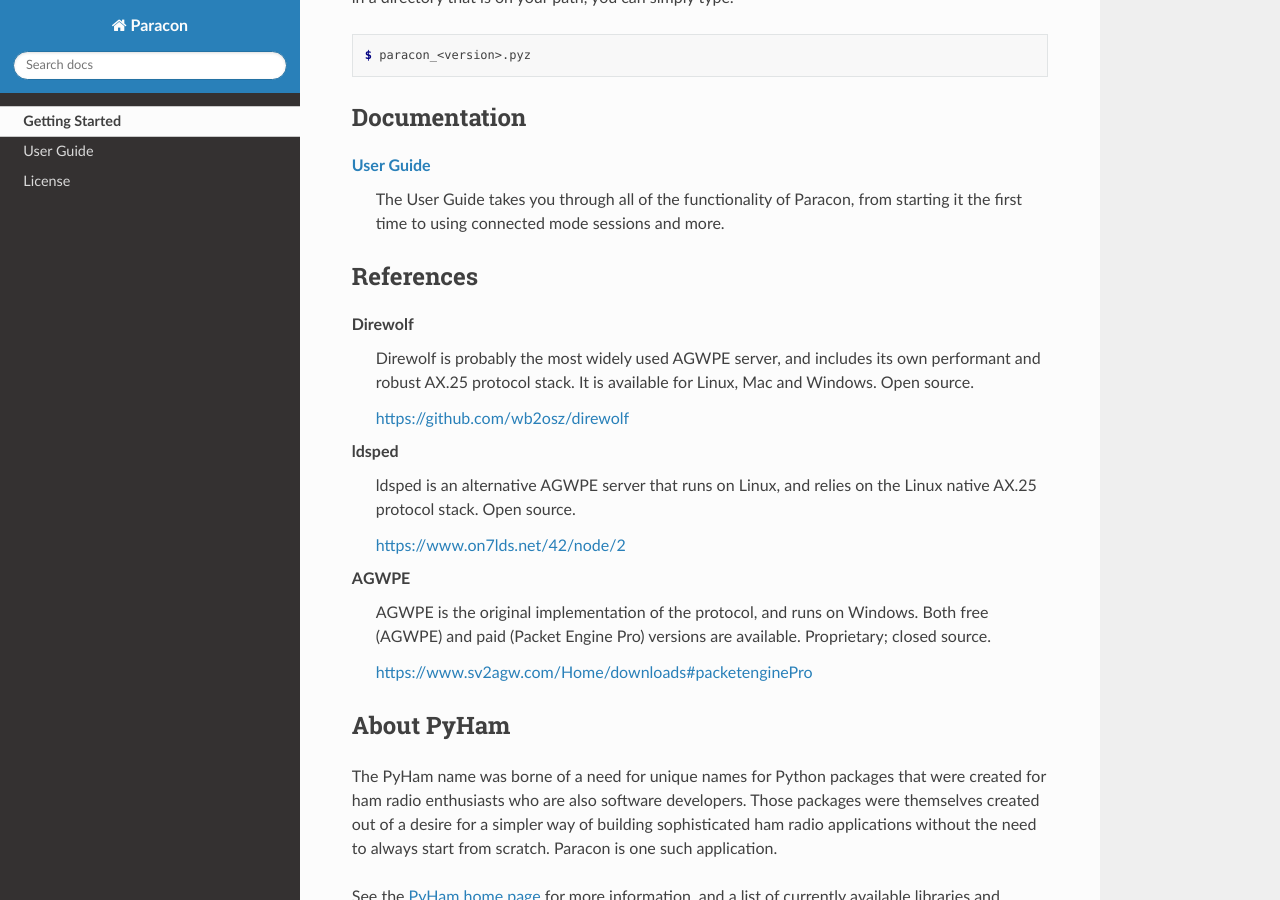
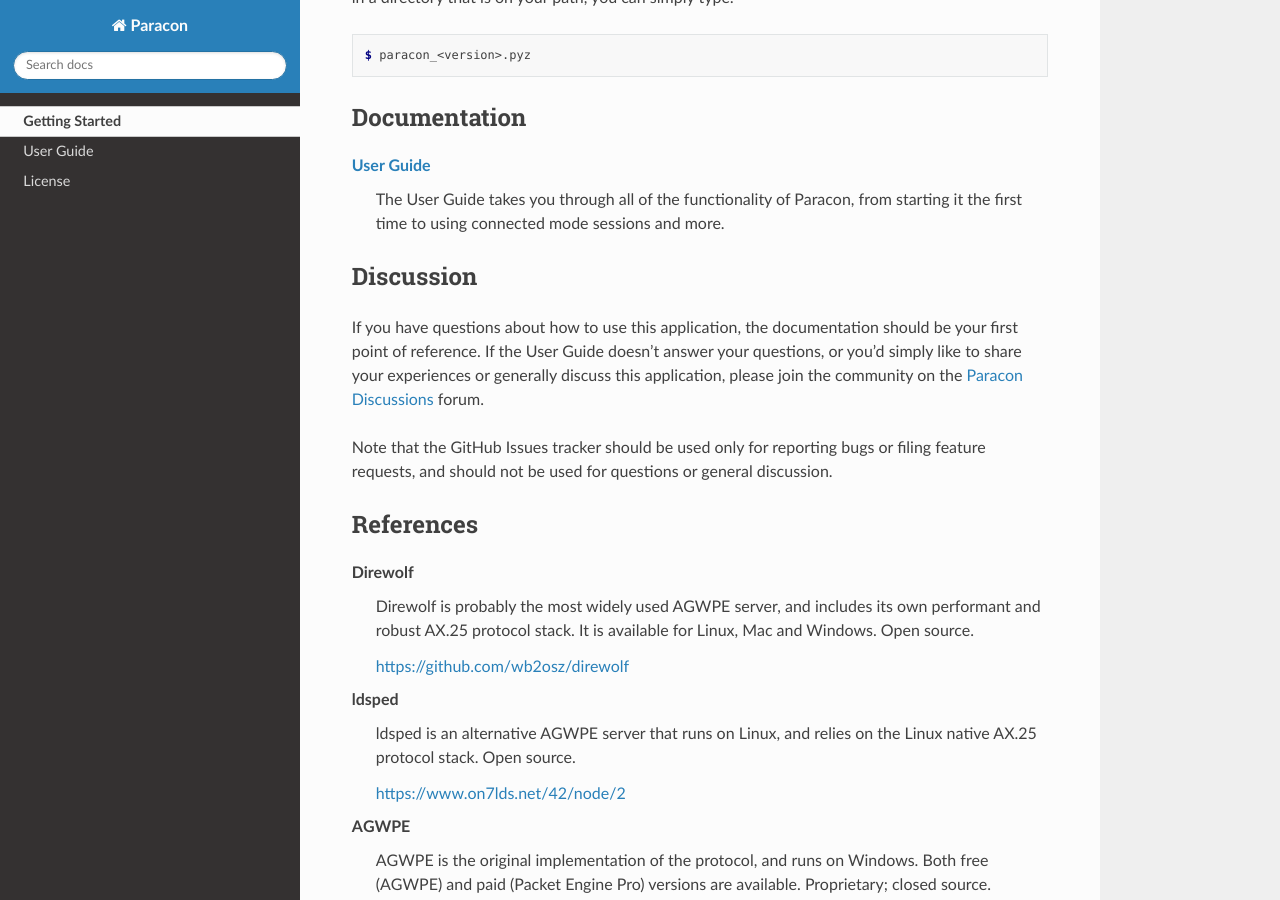
Before and after one commit to mfncooper/paracon, a Sphinx documentation site: the page built from docs/index.rst, in a window 1280 px wide and 900 px high, scrolled down 1637 px. Built offline with Sphinx 7.4.7 and the Read the Docs theme 2.0.0, drawn with Linux system fonts in a browser that asks for light colours.

Commit message:
Add discussion section

```diff
--- a/docs/index.rst
+++ b/docs/index.rst
@@ -88,6 +88,20 @@ Documentation
    The User Guide takes you through all of the functionality of Paracon, from
    starting it the first time to using connected mode sessions and more.
 
+Discussion
+----------
+
+If you have questions about how to use this application, the documentation
+should be your first point of reference. If the User Guide doesn't answer your
+questions, or you'd simply like to share your experiences or generally discuss
+this application, please join the community on the
+`Paracon Discussions <https://github.com/mfncooper/paracon/discussions>`__
+forum.
+
+Note that the GitHub Issues tracker should be used only for reporting bugs or
+filing feature requests, and should not be used for questions or general
+discussion.
+
 References
 ----------
 
```
Also changed, not shown: README.md (+13 -0 lines).
